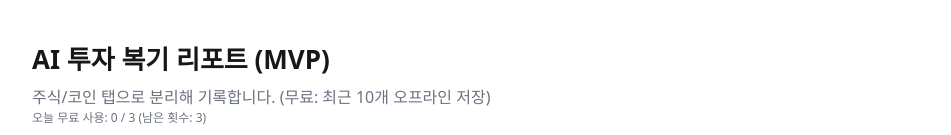
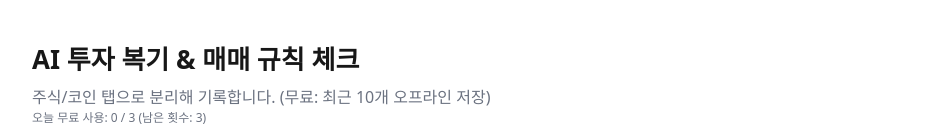
Before and after one commit to junghwan03/invest-review-mvp, a Next.js app: page / in a window 1280 px wide. Shown: the top 135 px of the page, without its empty margins (164-1115 px from the left). Built offline with nearby package versions, Linux system fonts and the light colour scheme.

Commit message:
Update App Title for Toss Review

```diff
--- a/app/page.tsx
+++ b/app/page.tsx
@@ -479,7 +479,7 @@ export default function Page() {
     prevAssetType.current = assetType;
   }, [assetType]);
 
-  const title = useMemo(() => `AI 투자 복기 리포트 (MVP)`, []);
+  const title = useMemo(() => ` AI 투자 복기 & 매매 규칙 체크 `, []);
 
   function onCheckNote() {
     const r = buildNoteCheck(tradeType, entryPrice, stopLoss, reasonNote);
```
Also changed, not shown: 1 other file (tests, documents, lock files or other folders).
